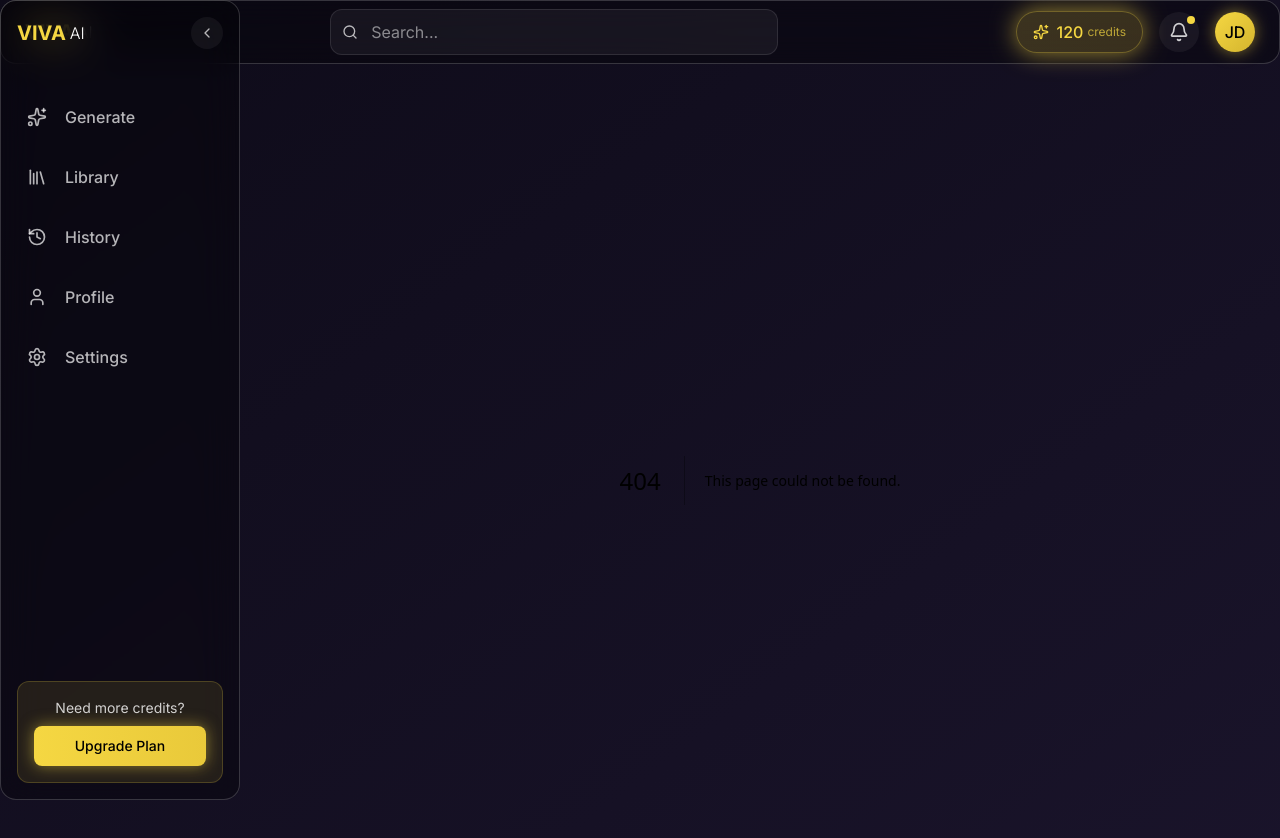
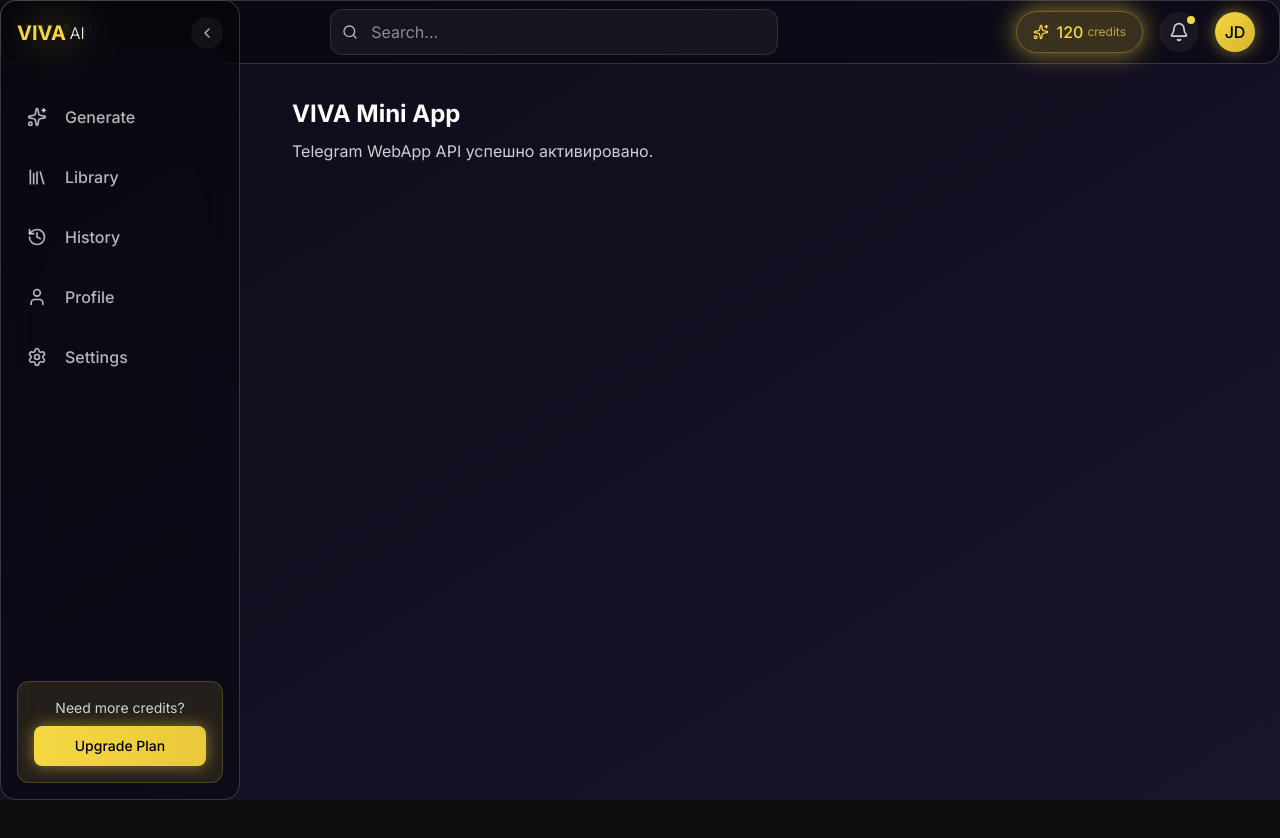
Before and after one commit to Wizix2/viva-mini-app, a Next.js app: page /tg in a window 1280 px wide. Before the commit this address had no page. Shown: the top 838 px of the page. After the commit the page ends 800 px from the top, so only its background shows below. Built offline with nearby package versions, Linux system fonts and the light colour scheme.

Commit message:
feat: add /tg Telegram Mini App root page

```diff
--- /dev/null
+++ b/src/app/tg/page.tsx
@@ -0,0 +1,37 @@
+"use client";
+
+import { useEffect } from "react";
+
+export default function TgPage() {
+  useEffect(() => {
+    const tg = window?.Telegram?.WebApp;
+    if (!tg) {
+      console.warn("Telegram WebApp not found");
+      return;
+    }
+
+    tg.ready();
+    tg.expand();
+
+    tg.MainButton.setParams({
+      text: "Продолжить",
+      is_visible: true,
+    });
+
+    tg.MainButton.onClick(() => {
+      tg.showPopup({
+        title: "Работает!",
+        message: "Telegram Mini App API активировано 🎉",
+      });
+    });
+  }, []);
+
+  return (
+    <div style={{ padding: 20 }}>
+      <h1 style={{ fontSize: 24, fontWeight: "bold" }}>VIVA Mini App</h1>
+      <p style={{ marginTop: 10, opacity: 0.8 }}>
+        Telegram WebApp API успешно активировано.
+      </p>
+    </div>
+  );
+}
```
